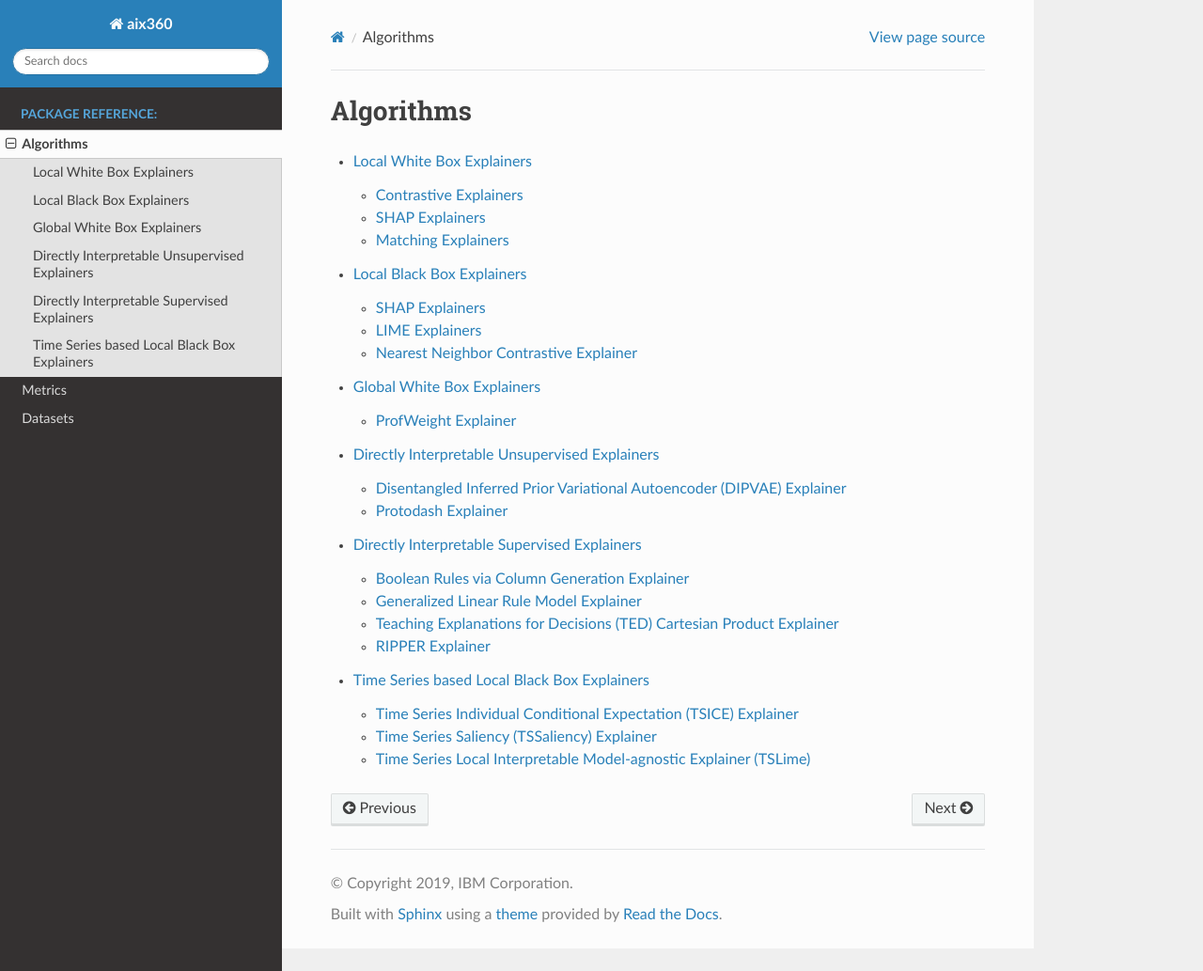
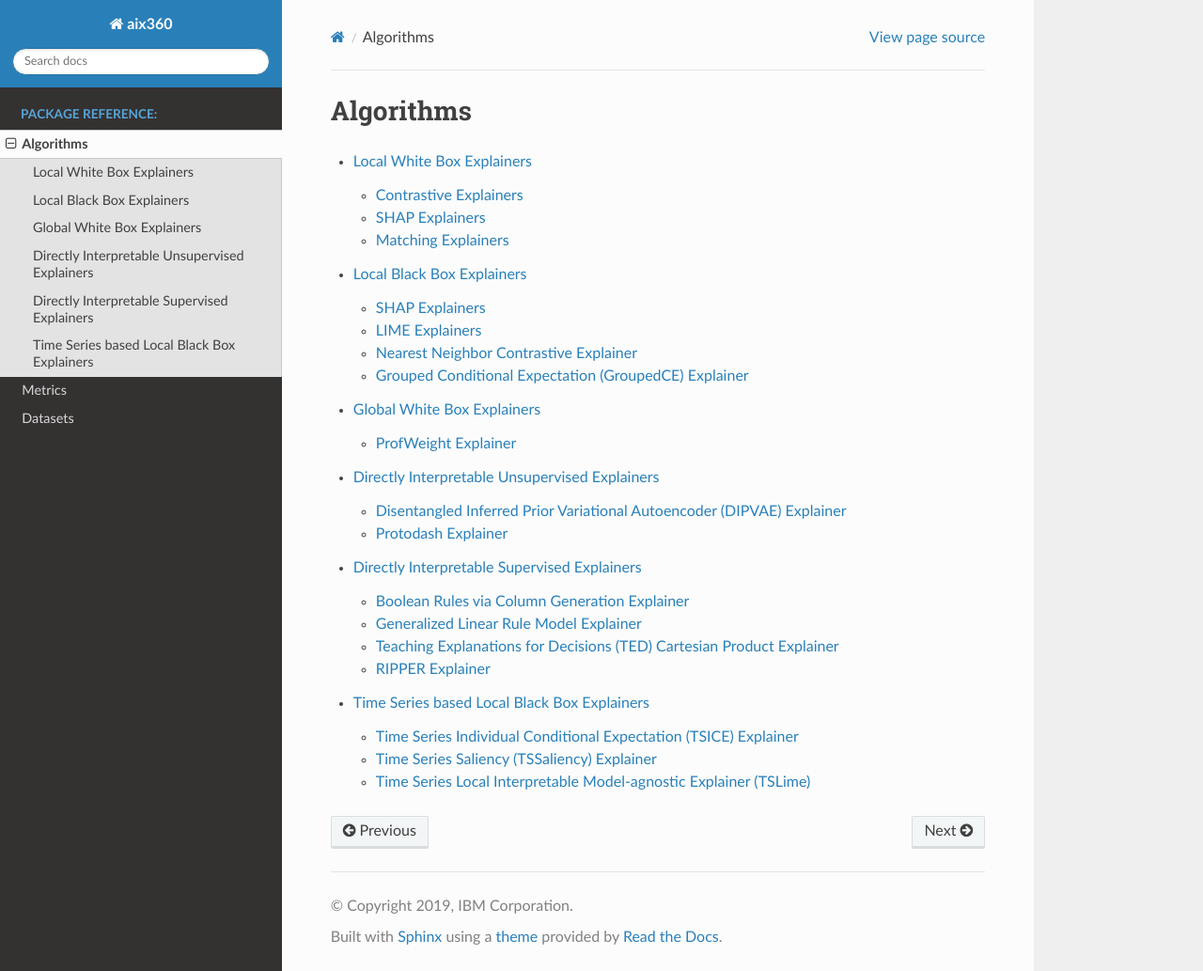
Before and after one commit to Trusted-AI/AIX360, a Sphinx documentation site: the page built from docs/algorithms.rst, in a window 1280 px wide and 1033 px high. Shown: the whole window at 94% size. Built offline with Sphinx 7.4.7 and the Read the Docs theme 2.0.0, drawn with Linux system fonts in a browser that asks for light colours; the version number is read from the project's files by our own code.

Commit message:
adding groupedce documentation
Signed-off-by: Giridhar Ganapavarapu <giridhar.ganapavarapu@ibm.com>

```diff
--- a/docs/lbbe.rst
+++ b/docs/lbbe.rst
@@ -25,3 +25,8 @@ Nearest Neighbor Contrastive Explainer
 
 .. autoclass:: aix360.algorithms.nncontrastive.nncontrastive.NearestNeighborContrastiveExplainer
    :members:
+
+Grouped Conditional Expectation (GroupedCE) Explainer
+--------------------------------------------------------
+.. autoclass:: aix360.algorithms.gce.gce.GroupedCEExplainer
+   :members:
```
